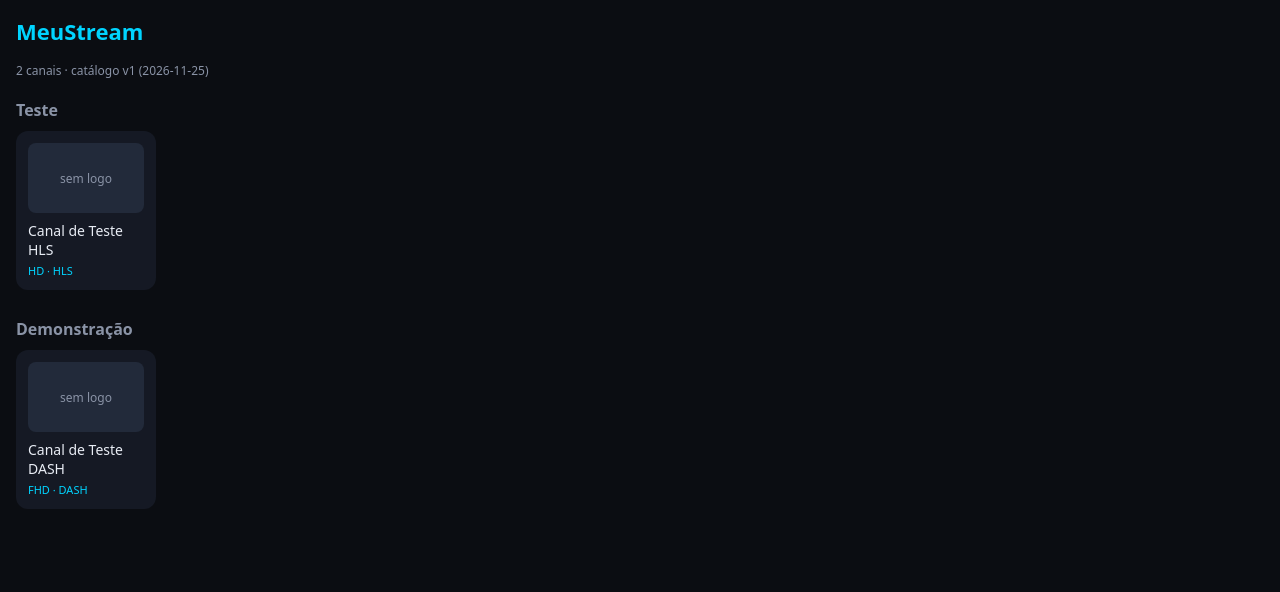
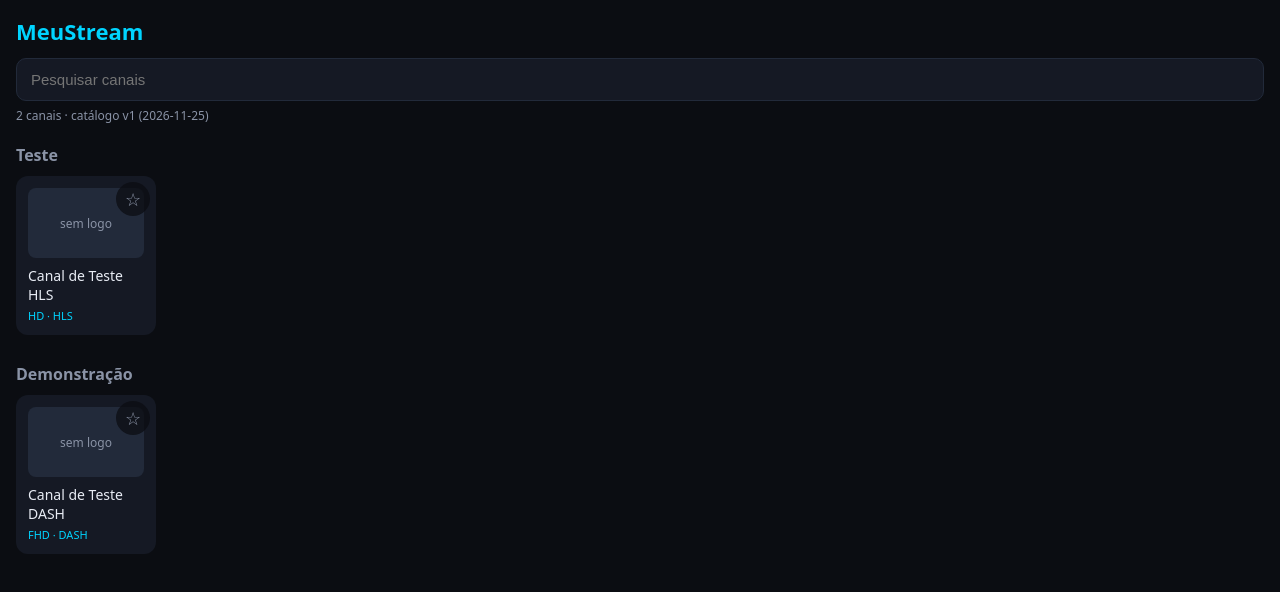
Before and after one commit to Moschiell/MoschielSteam, a plain HTML site: page index.html in a window 1280 px wide. Drawn offline with Linux system fonts and the light colour scheme.

Commit message:
Add files via upload

```diff
--- a/index.html
+++ b/index.html
@@ -5,19 +5,27 @@
 <meta name="viewport" content="width=device-width, initial-scale=1">
 <title>MeuStream</title>
 <style>
-  :root { --bg:#0b0d12; --card:#151924; --accent:#00d4ff; --text:#e8ecf4; --muted:#8a93a6; }
+  :root { --bg:#0b0d12; --card:#151924; --accent:#00d4ff; --text:#e8ecf4; --muted:#8a93a6; --star:#ffc233; }
   * { box-sizing:border-box; margin:0; }
   body { background:var(--bg); color:var(--text); font-family:system-ui,sans-serif; padding:16px; }
-  h1 { font-size:22px; margin-bottom:16px; color:var(--accent); }
+  h1 { font-size:22px; margin-bottom:12px; color:var(--accent); }
   h2 { font-size:16px; margin:20px 0 10px; color:var(--muted); }
+  #search { width:100%; background:var(--card); color:var(--text); border:1px solid #222a3a;
+            border-radius:10px; padding:12px 14px; font-size:15px; margin-bottom:6px; }
+  #search:focus { outline:2px solid var(--accent); }
   .row { display:flex; gap:12px; overflow-x:auto; padding-bottom:8px; }
-  .card { flex:0 0 140px; background:var(--card); border-radius:12px; padding:12px; cursor:pointer; }
+  .card { position:relative; flex:0 0 140px; background:var(--card); border-radius:12px; padding:12px; cursor:pointer; }
   .card:focus-visible { outline:2px solid var(--accent); }
   .logo { height:70px; border-radius:8px; background:#222a3a; margin-bottom:8px;
           display:flex; align-items:center; justify-content:center; color:var(--muted); font-size:12px; }
   .name { font-size:14px; }
   .q { font-size:11px; color:var(--accent); margin-top:4px; }
-  #status { color:var(--muted); font-size:12px; }
+  .fav { position:absolute; top:6px; right:6px; width:34px; height:34px; border:0; border-radius:50%;
+         background:rgba(11,13,18,.75); color:var(--muted); font-size:18px; line-height:34px; }
+  .fav.on { color:var(--star); }
+  .fav:focus-visible { outline:2px solid var(--accent); }
+  #status, .empty { color:var(--muted); font-size:12px; }
+  .empty { margin-top:20px; font-size:14px; }
 
   /* Player */
   #player { position:fixed; inset:0; background:#000; z-index:10; display:none; flex-direction:column; }
@@ -33,6 +41,7 @@
 </head>
 <body>
 <h1>MeuStream</h1>
+<input id="search" type="search" placeholder="Pesquisar canais" autocomplete="off">
 <p id="status">Carregando catálogo…</p>
 <main id="app"></main>
 
@@ -50,14 +59,34 @@ const CATALOG_URL = "catalog.json";
 const video = document.getElementById("video");
 const box = document.getElementById("player");
 const msg = document.getElementById("msg");
+const searchEl = document.getElementById("search");
 let player = null;
+let catalog = null;
 
+/* ---------- Favoritos (salvos no aparelho) ---------- */
+function getFavs() {
+  try { return JSON.parse(localStorage.getItem("favs") || "[]"); }
+  catch (e) { return []; }
+}
+function saveFavs(list) {
+  try { localStorage.setItem("favs", JSON.stringify(list)); } catch (e) {}
+}
+function toggleFav(id) {
+  const favs = getFavs();
+  const i = favs.indexOf(id);
+  if (i >= 0) favs.splice(i, 1); else favs.push(id);
+  saveFavs(favs);
+  render();
+}
+
+/* ---------- Catálogo ---------- */
 async function loadCatalog() {
   const r = await fetch(CATALOG_URL + "?t=" + Date.now());
   if (!r.ok) throw new Error("HTTP " + r.status);
   return r.json();
 }
 
+/* ---------- Player ---------- */
 function setMsg(text, isError) {
   msg.textContent = text;
   msg.className = isError ? "err" : "";
@@ -95,17 +124,12 @@ async function closePlayer() {
 document.getElementById("close").addEventListener("click", closePlayer);
 document.addEventListener("keydown", e => { if (e.key === "Escape") closePlayer(); });
 
-function render(cat) {
-  const app = document.getElementById("app");
-  app.innerHTML = "";
-  cat.categories.forEach(c => {
-    const list = cat.channels.filter(ch => ch.category === c.id);
-    if (!list.length) return;
-    const h = document.createElement("h2");
-    h.textContent = c.name;
-    const row = document.createElement("div");
-    row.className = "row";
-    list.forEach(ch => {
+/* ---------- Interface ---------- */
+function norm(s) {
+  return (s || "").normalize("NFD").replace(/[\u0300-\u036f]/g, "").toLowerCase();
+}
+
+function makeCard(ch, favs) {
   const d = document.createElement("div");
   d.className = "card";
   d.tabIndex = 0;
@@ -113,17 +137,62 @@ function render(cat) {
     <div class="name"></div><div class="q"></div>`;
   d.querySelector(".name").textContent = ch.name;
   d.querySelector(".q").textContent = ch.streams[0].quality + " · " + ch.streams[0].type.toUpperCase();
+
+  const star = document.createElement("button");
+  const isFav = favs.includes(ch.id);
+  star.className = "fav" + (isFav ? " on" : "");
+  star.textContent = isFav ? "★" : "☆";
+  star.setAttribute("aria-label", isFav ? "Remover dos favoritos" : "Adicionar aos favoritos");
+  star.addEventListener("click", e => { e.stopPropagation(); toggleFav(ch.id); });
+  d.appendChild(star);
+
   d.addEventListener("click", () => openPlayer(ch));
-      d.addEventListener("keydown", e => { if (e.key === "Enter") openPlayer(ch); });
-      row.appendChild(d);
-    });
-    app.append(h, row);
-  });
-  document.getElementById("status").textContent =
-    `${cat.channels.length} canais · catálogo v${cat.version} (${cat.updated})`;
+  d.addEventListener("keydown", e => { if (e.key === "Enter" && e.target === d) openPlayer(ch); });
+  return d;
 }
 
-loadCatalog().then(render).catch(e => {
+function addSection(app, title, list, favs) {
+  const h = document.createElement("h2");
+  h.textContent = title;
+  const row = document.createElement("div");
+  row.className = "row";
+  list.forEach(ch => row.appendChild(makeCard(ch, favs)));
+  app.append(h, row);
+}
+
+function render() {
+  if (!catalog) return;
+  const app = document.getElementById("app");
+  const favs = getFavs();
+  const q = norm(searchEl.value.trim());
+  app.innerHTML = "";
+
+  const match = ch => !q || norm(ch.name).includes(q);
+  let shown = 0;
+
+  const favList = catalog.channels.filter(ch => favs.includes(ch.id) && match(ch));
+  if (favList.length) { addSection(app, "Favoritos", favList, favs); shown += favList.length; }
+
+  catalog.categories.forEach(c => {
+    const list = catalog.channels.filter(ch => ch.category === c.id && match(ch));
+    if (!list.length) return;
+    addSection(app, c.name, list, favs);
+    shown += list.length;
+  });
+
+  if (!shown) {
+    const p = document.createElement("p");
+    p.className = "empty";
+    p.textContent = "Nenhum canal encontrado para “" + searchEl.value.trim() + "”.";
+    app.appendChild(p);
+  }
+  document.getElementById("status").textContent =
+    `${catalog.channels.length} canais · catálogo v${catalog.version} (${catalog.updated})`;
+}
+
+searchEl.addEventListener("input", render);
+
+loadCatalog().then(cat => { catalog = cat; render(); }).catch(e => {
   document.getElementById("status").textContent = "Erro ao carregar: " + e.message;
 });
 </script>
```
Lines whose indentation alone changed are shown as unchanged.
